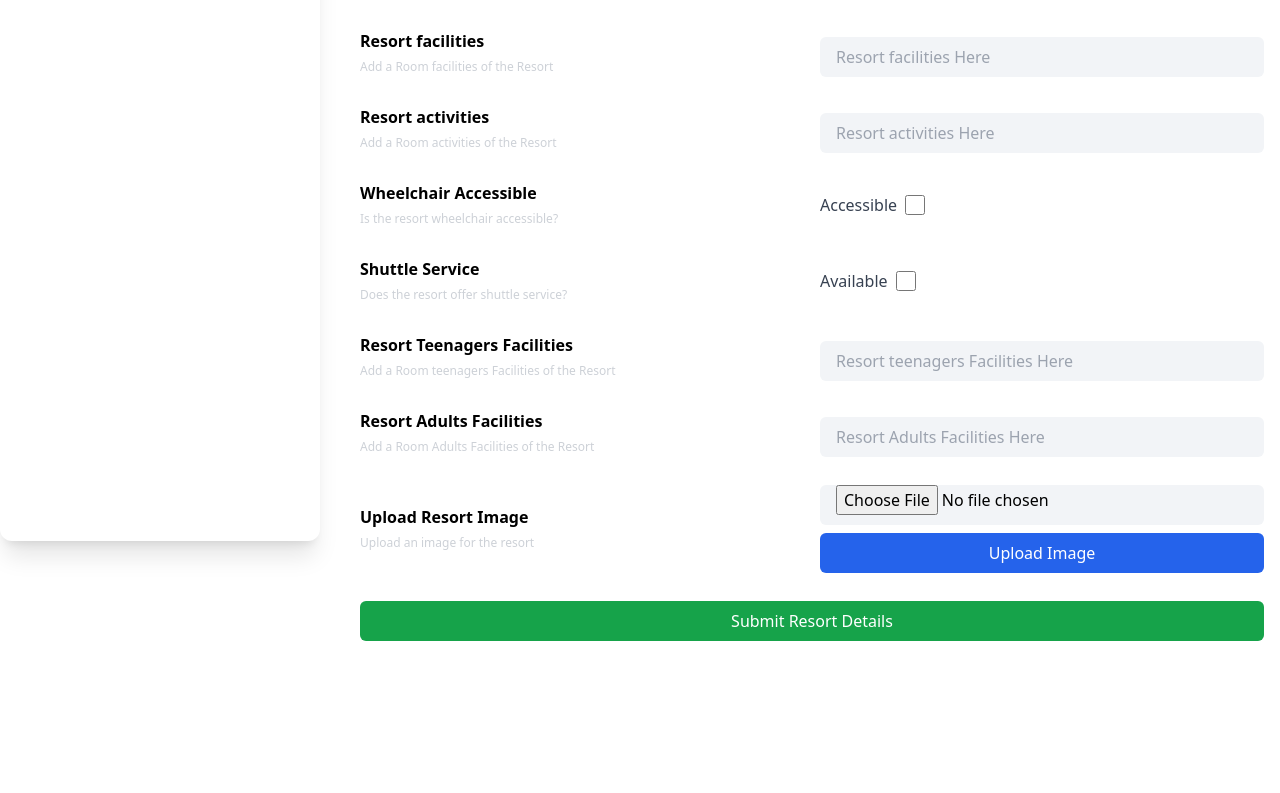
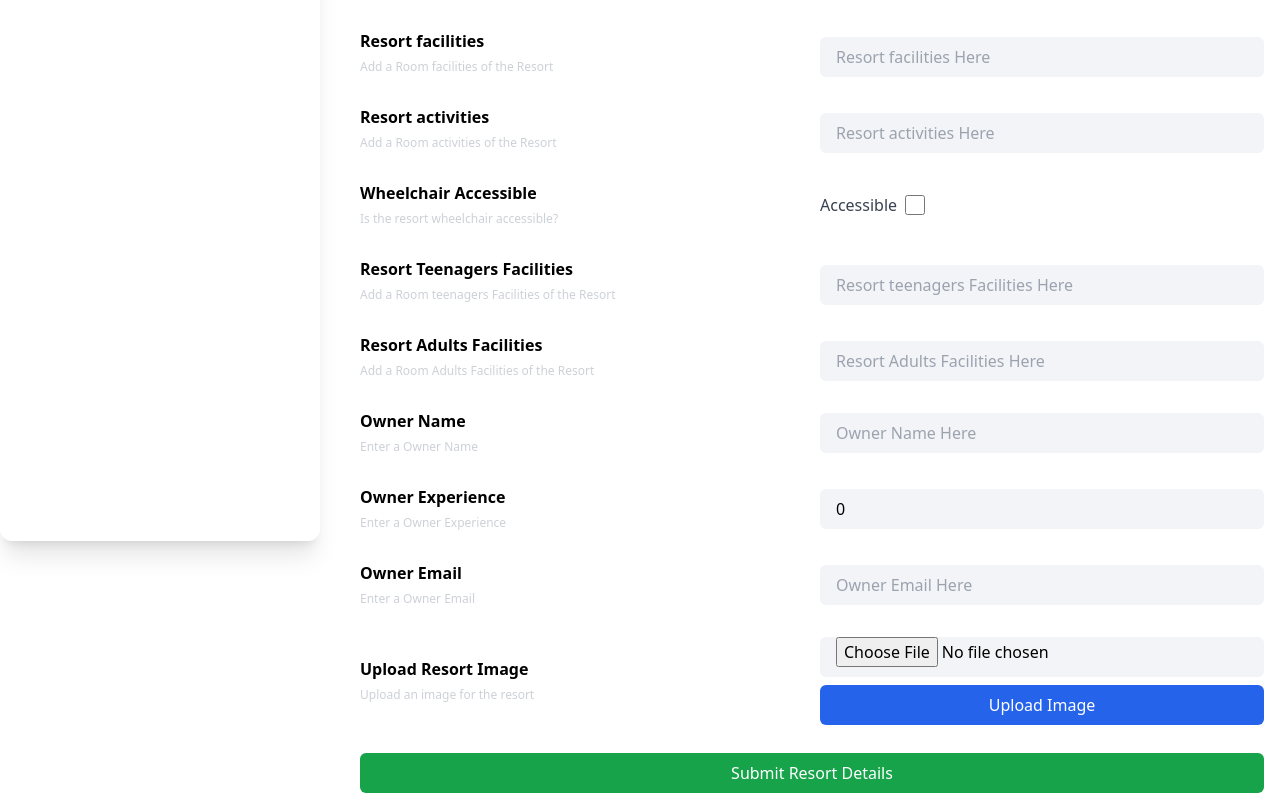
Before and after one commit to AymaanPathan/Renthive, a React (Vite) app in the folder Client/: page /dashboard in a window 1280 px wide. Shown: the part 707-1500 px from the top of the page. Before the commit the page ends 1348 px from the top, so only its background shows below. Built offline with nearby package versions, Linux system fonts and the light colour scheme.

Commit message:
update add resort component

```diff
--- a/Client/src/Components/AddRooms/AddResort.jsx
+++ b/Client/src/Components/AddRooms/AddResort.jsx
@@ -15,12 +15,16 @@ function AddResort() {
   let [facilities, setFacilities] = useState([]);
   let [activities, setActivities] = useState([]);
   const [wheelchairAccessible, setWheelchairAccessible] = useState(false);
-  const [shuttleService, setShuttleService] = useState(false);
   let [teenagersFacilities, setTeenagersFacilities] = useState([]);
   let [adultsFacilities, setAdultsFacilities] = useState([]);
 
   const [imageUrl, setImageUrl] = useState("");
   const [selectedFile, setSelectedFile] = useState(null);
+
+  // Owner Details
+  const [ownerName, setOwnerName] = useState("");
+  const [ownerExperience, setOwnerExperience] = useState(0);
+  const [ownerEmail, setOwnerEmail] = useState("");
 
   // all array Inputs
   const [facilitiesInput, setFacilitiesInput] = useState("");
@@ -99,6 +103,10 @@ function AddResort() {
     }
   };
 
+  console.log(`${ownerName} +  ${typeof ownerName}`);
+  console.log(`${ownerExperience} +  ${typeof ownerExperience}`);
+  console.log(`${ownerEmail} +  ${typeof ownerEmail}`);
+
   const handleAddResort = async () => {
     if (
       !resortName ||
@@ -133,10 +141,11 @@ function AddResort() {
           facilities: facilities,
           activities: activities,
           wheelchairAccessible: wheelchairAccessible,
-          shuttleService: shuttleService,
           teenagersFacilities: teenagersFacilities,
           adultsFacilities: adultsFacilities,
-
+          OwnerName: ownerName,
+          OwnerExperience: ownerExperience,
+          OwnerEmail: ownerEmail,
           imageUrl: imageUrl,
         }),
       });
@@ -428,26 +437,6 @@ function AddResort() {
               />
             </div>
           </div>
-          <div className="Resort-shuttleService grid grid-cols-2 items-center gap-4">
-            <div>
-              <p className="font-semibold">Shuttle Service</p>
-              <span className="text-xs text-[#CDD1D7]">
-                Does the resort offer shuttle service?
-              </span>
-            </div>
-            <div className="flex items-center space-x-2">
-              <label htmlFor="shuttleService" className="text-gray-700">
-                Available
-              </label>
-              <input
-                id="shuttleService"
-                checked={shuttleService}
-                onChange={() => setShuttleService((prev) => !prev)}
-                type="checkbox"
-                className="cursor-pointer h-5 w-5 rounded-md outline-none"
-              />
-            </div>
-          </div>
           <div className="Resort-teenagersFacilities grid grid-cols-2 items-center gap-4">
             <div>
               <p className="font-semibold">Resort Teenagers Facilities</p>
@@ -517,6 +506,56 @@ function AddResort() {
             </div>
           </div>
 
+          <div className="Owner-name grid grid-cols-2 items-center gap-4">
+            <div>
+              <p className="font-semibold">Owner Name</p>
+              <span className="text-xs text-[#CDD1D7]">Enter a Owner Name</span>
+            </div>
+            <div>
+              <input
+                value={ownerName}
+                onChange={(e) => setOwnerName(e.target.value)}
+                type="text"
+                placeholder="Owner Name Here"
+                className="bg-[#F2F4F7] h-10 px-4 rounded-md outline-none w-full"
+              />
+            </div>
+          </div>
+          <div className="Owner-Experience grid grid-cols-2 items-center gap-4">
+            <div>
+              <p className="font-semibold">Owner Experience</p>
+              <span className="text-xs text-[#CDD1D7]">
+                Enter a Owner Experience
+              </span>
+            </div>
+            <div>
+              <input
+                value={ownerExperience}
+                onChange={(e) => setOwnerExperience(e.target.value)}
+                type="Number"
+                placeholder="Owner Experience Here"
+                className="bg-[#F2F4F7] h-10 px-4 rounded-md outline-none w-full"
+              />
+            </div>
+          </div>
+          <div className="Owner-Email grid grid-cols-2 items-center gap-4">
+            <div>
+              <p className="font-semibold">Owner Email</p>
+              <span className="text-xs text-[#CDD1D7]">
+                Enter a Owner Email
+              </span>
+            </div>
+            <div>
+              <input
+                value={ownerEmail}
+                onChange={(e) => setOwnerEmail(e.target.value)}
+                type="email"
+                placeholder="Owner Email Here"
+                className="bg-[#F2F4F7] h-10 px-4 rounded-md outline-none w-full"
+              />
+            </div>
+          </div>
+
           <div className="Resort-imageUpload grid grid-cols-2 items-center gap-4">
             <div>
               <p className="font-semibold">Upload Resort Image</p>
```
Also changed, not shown: 1 other file (tests, documents, lock files or other folders).
